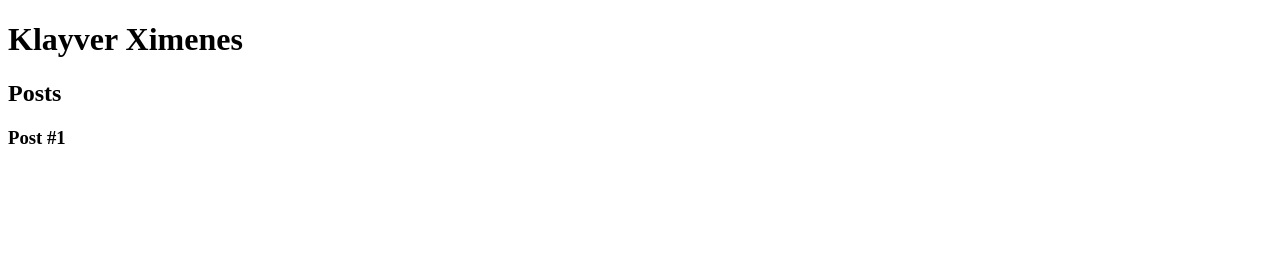
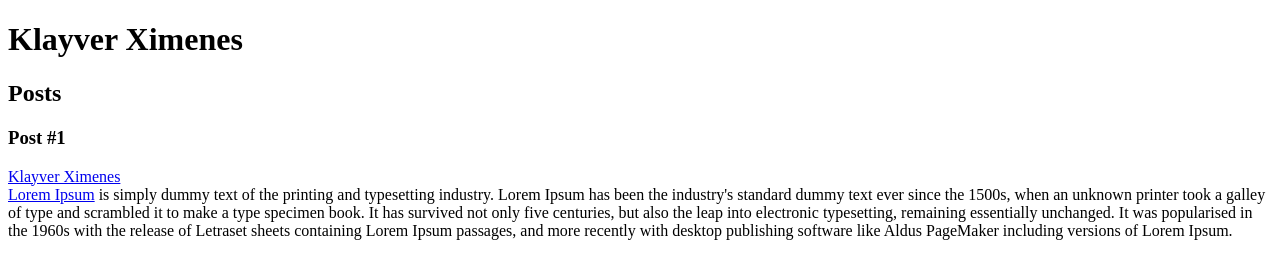
Before and after one commit to Klayverx/intro-prog-web, a plain HTML site: page index.html in a window 1280 px wide. Drawn offline with Linux system fonts and the light colour scheme.

Commit message:
tags de links

```diff
--- a/index.html
+++ b/index.html
@@ -17,6 +17,7 @@
             <header>
                 <h3>Post #1</h3>
             </header>
+            <p><a href="mailto:klayverx@gmail.com">Klayver Ximenes</a></br><a href="https://lipsum.com/" target="_blank">Lorem Ipsum</a> is simply dummy text of the printing and typesetting industry. Lorem Ipsum has been the industry's standard dummy text ever since the 1500s, when an unknown printer took a galley of type and scrambled it to make a type specimen book. It has survived not only five centuries, but also the leap into electronic typesetting, remaining essentially unchanged. It was popularised in the 1960s with the release of Letraset sheets containing Lorem Ipsum passages, and more recently with desktop publishing software like Aldus PageMaker including versions of Lorem Ipsum.</p>
         </article>
     </section>
     <footer>
```
